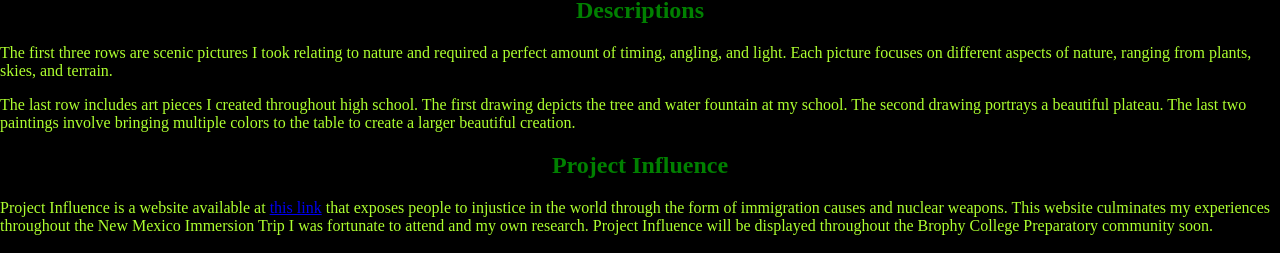
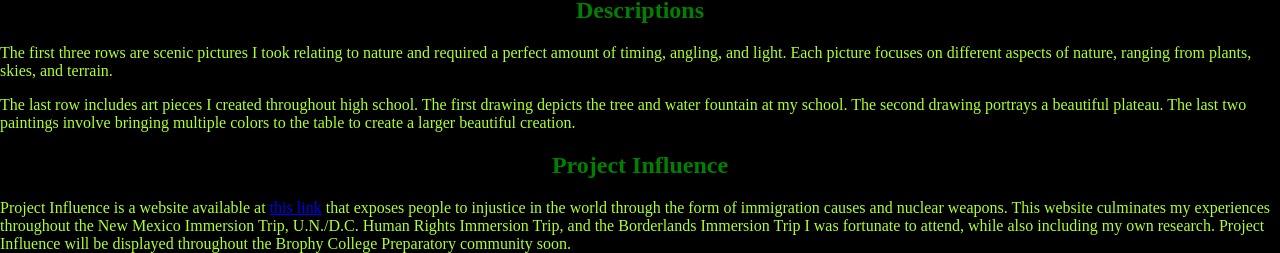
Before and after one commit to gkassie/gkassie.github.io, a plain HTML site: page art.html in a window 1280 px wide. Shown: the part 2057-2310 px from the top of the page. Drawn offline with Linux system fonts and the light colour scheme.

Commit message:
Update art.html

```diff
--- a/art.html
+++ b/art.html
@@ -49,12 +49,11 @@
     multiple colors to the table to create a larger beautiful creation.</p>
 
   <h2>Project Influence</h2>
-  <p>Project Influence is a website available at <a href="https://project-influence.gabrielkassie.repl.co/"
+  <p>Project Influence is a website available at <a href="https://project-influence.github.io/"
       target="blank">this link</a> that exposes people to injustice in the world through the form of immigration causes
-    and nuclear weapons. This website culminates my experiences throughout the New Mexico Immersion Trip I was fortunate
-    to attend and my own research. Project Influence will be displayed throughout the Brophy College Preparatory
-    community
-    soon.</p>
+    and nuclear weapons. This website culminates my experiences throughout the New Mexico Immersion Trip, U.N./D.C.
+    Human Rights Immersion Trip, and the Borderlands Immersion Trip I was fortunate to attend, while also including my own
+    research. Project Influence will be displayed throughout the Brophy College Preparatory community soon.</p>
 
 </body>
 
```
